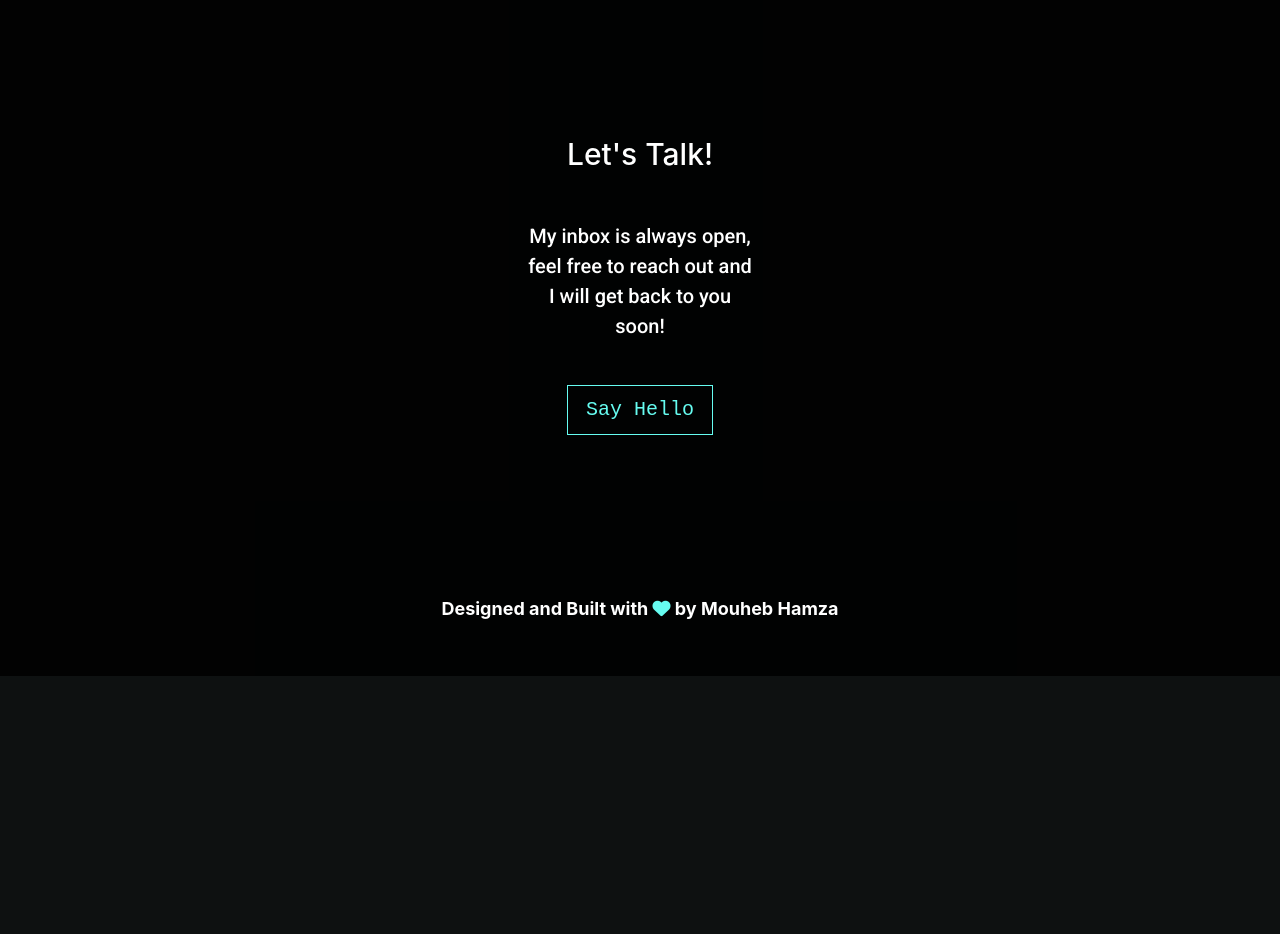
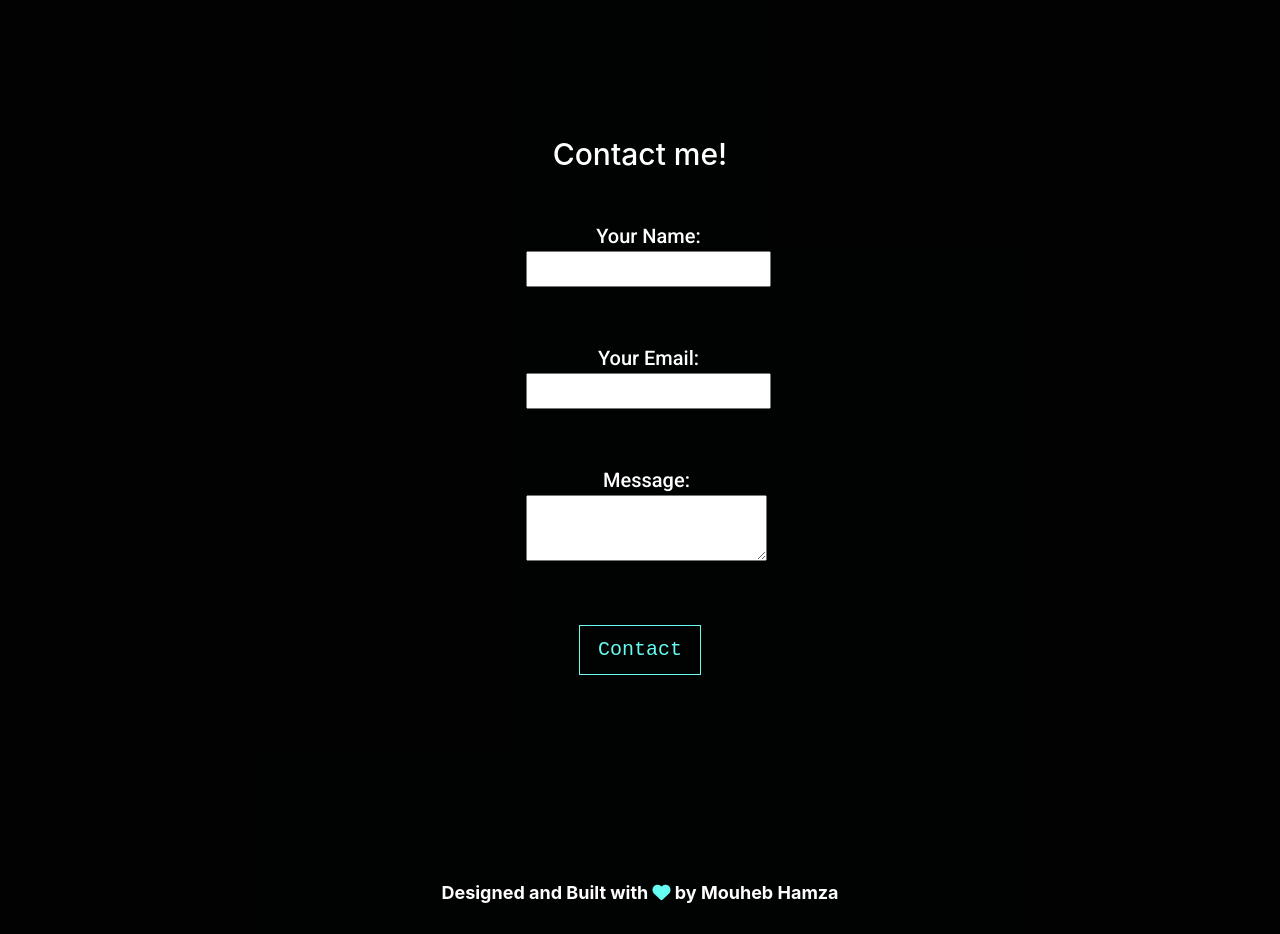
Before and after one commit to MouhebHamza/MouhebHamza.github.io, a plain HTML site: page index.html in a window 1280 px wide. Shown: the part 2840-3774 px from the top of the page. Before the commit the page ends 3516 px from the top, so only its background shows below. Drawn offline with nearby package versions, Linux system fonts and the light colour scheme; some packages are replaced by stand-ins of ours; a script that the page names is missing.

Commit message:
initial commit

```diff
--- a/index.html
+++ b/index.html
@@ -269,10 +269,24 @@
       <div id="contact"></div>
       <div class="contact">
         <div class="bod">
-          <h3 class="sectionHeading">Let's Talk!</h3>
+          <h3 class="sectionHeading">Contact me!</h3>
         </div>
-        <p>My inbox is always open, feel free to reach out and I will get back to you soon!</p>
-        <a href="mailto:mouheb.hamza@EPISOUSSE.COM.TN" class="btn" id="sayhello" target="_blank">Say Hello</a>
+  <form name="contact" method="POST" data-netlify="true">
+                  <p>
+          <label >Your Name: <input type="text" name="name" /></label>
+        </p>
+        <p>
+          <label>Your Email: <input type="email" name="email" /></label>
+        </p>
+
+        <p>
+          <label>Message: <textarea name="message"></textarea></label>
+        </p>
+        <p>
+          <button class="btn" id="sayhello" type="submit">Contact</button>
+        </p>
+      </form>
+
       </div>
       <div id="end">
       </div>
```
Also changed, not shown: 1 other file.
